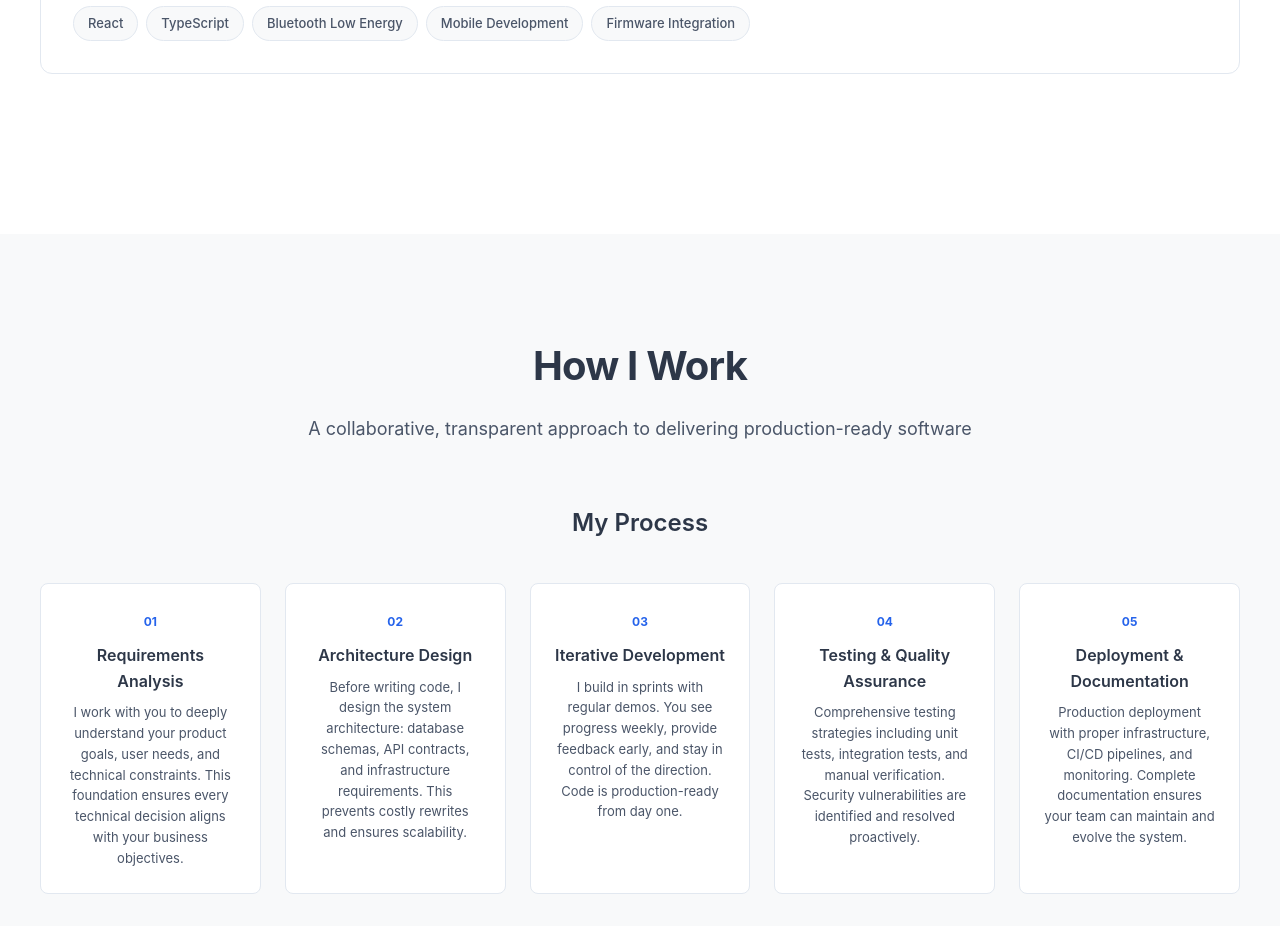
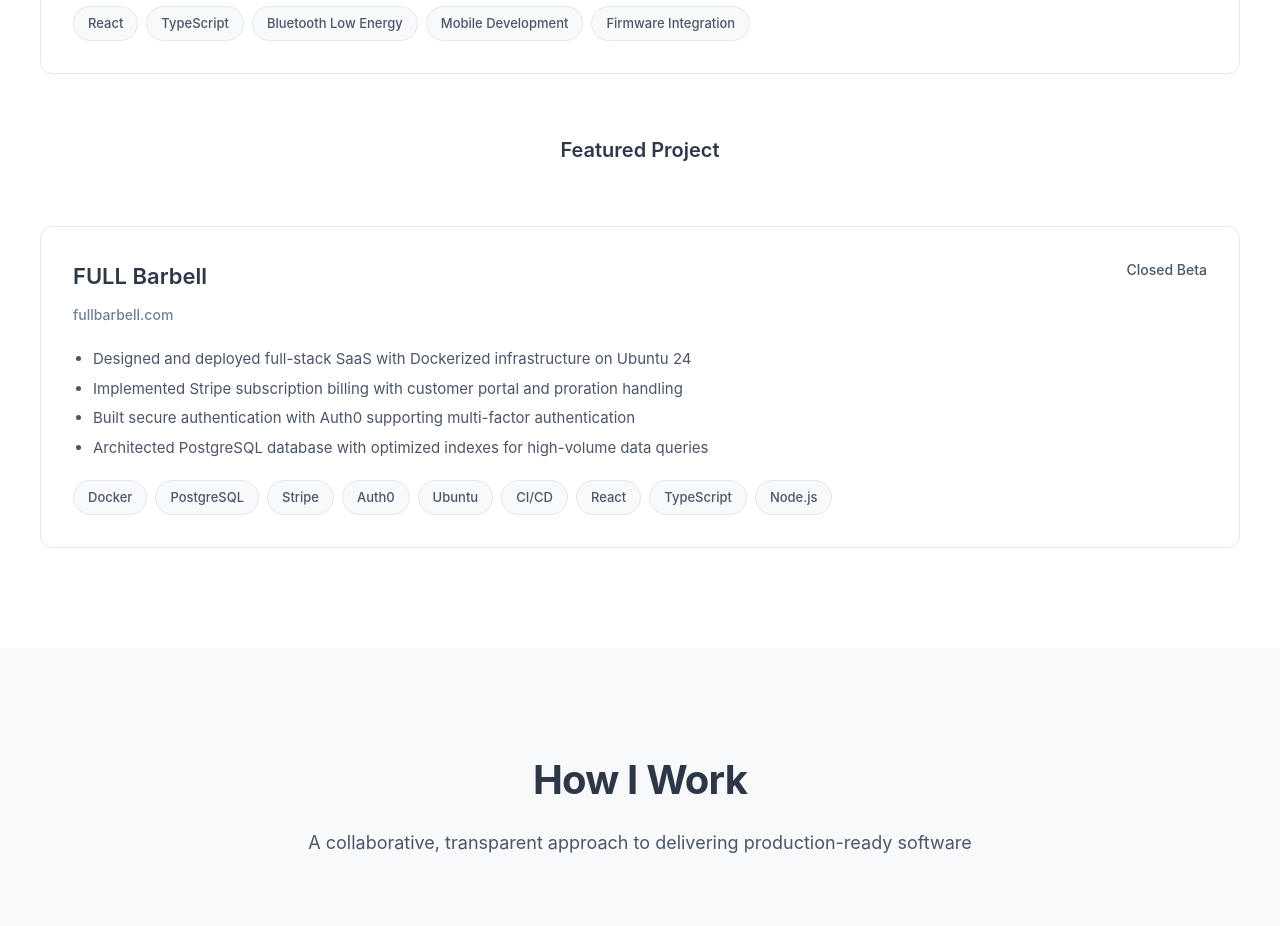
Before and after one commit to zakarynichols/zakarynichols.github.io, a React (Vite) app: page / in a window 1280 px wide. Shown: the part 3660-4586 px from the top of the page. Built offline with nearby package versions, Linux system fonts and the light colour scheme.

Commit message:
experience

```diff
--- a/src/components/Experience.tsx
+++ b/src/components/Experience.tsx
@@ -77,32 +77,41 @@ export default function Experience() {
             </div>
           ))}
         </div>
-        {/* <div className="featured-project">
+        <div className="featured-project">
           <div className="section-header">
-            <h3 className="personal-project-title">Featured SaaS Project</h3>
-            <p className="section-subtitle">
-              A complete subscription platform demonstrating full-stack SaaS capabilities
-            </p>
+            <h3 className="personal-project-title">Featured Project</h3>
           </div>
-          <div className="project-card">
-            <div className="project-header">
-              <h4>FULL Barbell</h4>
+          <div className="experience-card">
+            <div className="experience-header">
+              <div className="experience-title-group">
+                <h3 className="experience-company">FULL Barbell</h3>
+              </div>
+              <div className="experience-meta">
+                <span className="experience-period">Closed Beta</span>
+              </div>
             </div>
-            <p className="project-description">
-              Architected and deployed a subscription-based SaaS analytics platform from concept to production,
-              featuring containerized infrastructure, Stripe billing, Auth0 authentication,
-              PostgreSQL data modeling, automated migrations, health checks, and CI/CD pipelines.
-            </p>
-            <div className="project-technologies">
+            <a href="https://fullbarbell.com" target="_blank" rel="noopener noreferrer" className="experience-website">
+              fullbarbell.com
+            </a>
+            <ul className="experience-achievements">
+              <li>Designed and deployed full-stack SaaS with Dockerized infrastructure on Ubuntu 24</li>
+              <li>Implemented Stripe subscription billing with customer portal and proration handling</li>
+              <li>Built secure authentication with Auth0 supporting multi-factor authentication</li>
+              <li>Architected PostgreSQL database with optimized indexes for high-volume data queries</li>
+            </ul>
+            <div className="experience-technologies">
               <span className="technology-tag">Docker</span>
               <span className="technology-tag">PostgreSQL</span>
               <span className="technology-tag">Stripe</span>
               <span className="technology-tag">Auth0</span>
-              <span className="technology-tag">DigitalOcean</span>
+              <span className="technology-tag">Ubuntu</span>
               <span className="technology-tag">CI/CD</span>
+              <span className="technology-tag">React</span>
+              <span className="technology-tag">TypeScript</span>
+              <span className="technology-tag">Node.js</span>
             </div>
           </div>
-        </div> */}
+        </div>
       </div>
     </section>
   )
```
